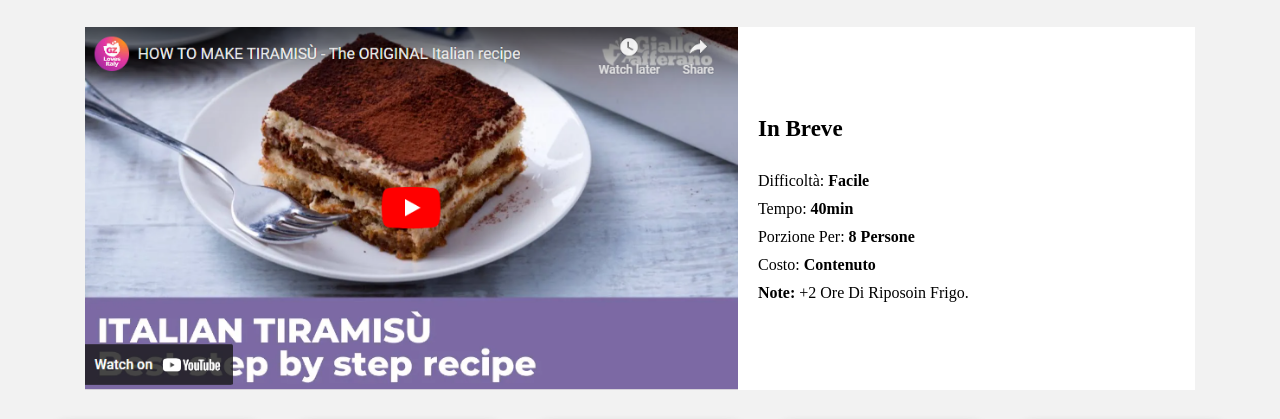
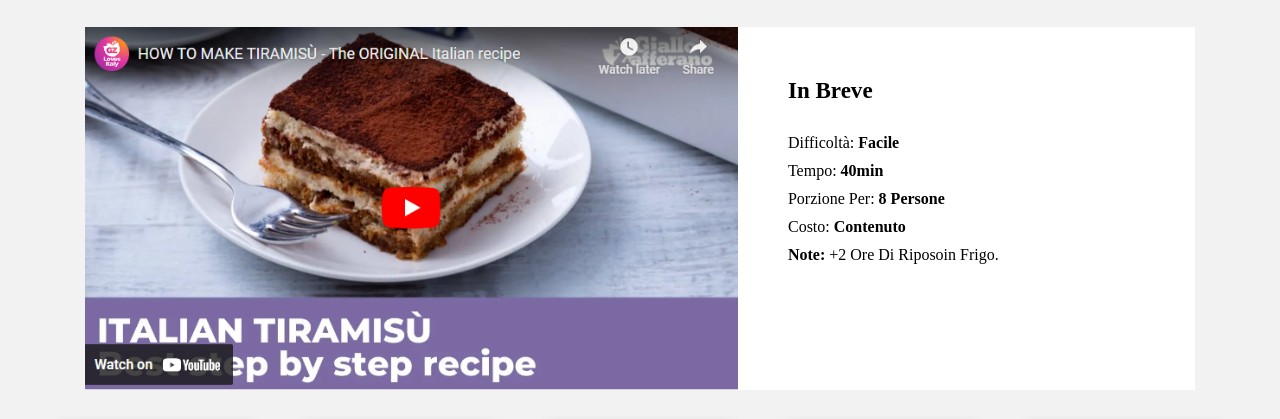
Before and after one commit to raff-E12/htmlcss-responsive-layout, a plain HTML site: page index.html in a window 1280 px wide. Shown: the part 160-579 px from the top of the page. Drawn offline with Linux system fonts and the light colour scheme; a web font is replaced by a local one.

Commit message:
feat: Modifica finale del sito nel breakpoint

```diff
--- a/Breakpoint.css
+++ b/Breakpoint.css
@@ -118,8 +118,9 @@
 
   .list-hero{
     height: auto;
-    padding: 20px;
+    padding: 50px;
     gap: 30px;
+    align-self: baseline;
     text-transform: capitalize;
   }
 
```
